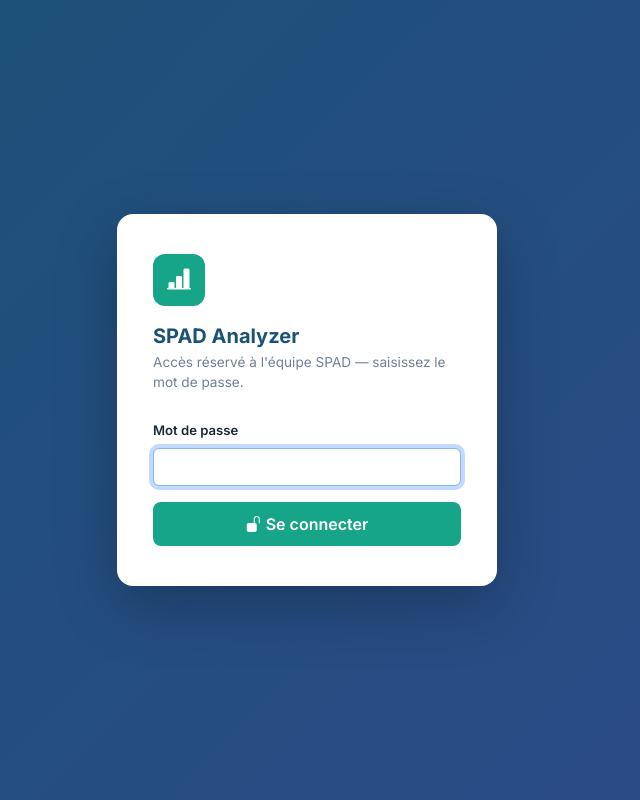
After one commit to kjmb2006-cmyk/spad-phakts-analyzer, a Flask app: template analyzer/templates/login.html in a window 1280 px wide. The commit adds this page. Shown: the whole page, without its empty margins (333-973 px from the left). Run offline with Flask 3, Linux system fonts and the light colour scheme; the template is opened without the code that fills it, so the values that code supplies are empty; some libraries are stand-ins or nearby versions.

Commit message:
Feature: authentification par mot de passe + config de déploiement Render
L'app Flask (SPAD Analyzer) n'avait aucun contrôle d'accès — sûr en usage
desktop local (seul l'OS protège 127.0.0.1) mais inacceptable dès qu'elle
est exposée sur une URL publique. Ajoute :

- une gate d'authentification (ANALYZER_PASSWORD) activée uniquement si la
  variable d'environnement est définie — comportement desktop local inchangé
  par défaut ;
- un avertissement au démarrage si ANALYZER_PASSWORD est défini sans
  SECRET_KEY dédiée (la valeur par défaut codée dans config.py est visible
  dans le dépôt Git, donc pas secrète) ;
- render.yaml + DEPLOIEMENT_RENDER.md pour déployer uniquement ce module sur
  Render (gratuit, sans carte bancaire) via gunicorn, déjà présent dans
  requirements.txt.

Validé : gate testée avec et sans mot de passe configuré (comportement local
préservé), cycle login/logout, et smoke-test de la commande gunicorn de
production exacte (gunicorn app:app) utilisée par render.yaml.

```diff
--- a/analyzer/app.py
+++ b/analyzer/app.py
@@ -44,6 +44,14 @@ app.config.from_object(Config)
 os.makedirs(app.config['UPLOAD_FOLDER'], exist_ok=True)
 os.makedirs(app.config['REPORTS_FOLDER'], exist_ok=True)
 
+if os.environ.get('ANALYZER_PASSWORD') and not os.environ.get('SECRET_KEY'):
+    print(
+        "\n⚠️  ANALYZER_PASSWORD est défini mais SECRET_KEY ne l'est pas — "
+        "les sessions utilisent la clé par défaut du code source (non secrète). "
+        "Définissez SECRET_KEY (valeur aléatoire) dans les variables d'environnement "
+        "avant toute mise en production.\n"
+    )
+
 
 # ── Gestionnaire d'erreur 500 — affiche le traceback complet ─────────────────
 import traceback
@@ -83,6 +91,49 @@ def favicon():
         '</svg>'
     )
     return Response(svg, mimetype='image/svg+xml')
+
+
+# ─── Authentification (mot de passe partagé) ──────────────────────────────────
+#
+# En local (poste de l'utilisateur), l'accès est déjà restreint par le système
+# d'exploitation : seule la personne devant la machine peut atteindre 127.0.0.1.
+# Dès que l'app est hébergée sur une URL publique (ex. Render), ce n'est plus
+# vrai — d'où ce verrou, activé uniquement si ANALYZER_PASSWORD est défini
+# (donc sans impact sur l'usage desktop local existant tant que la variable
+# n'est pas positionnée).
+ANALYZER_PASSWORD = os.environ.get('ANALYZER_PASSWORD', '').strip()
+
+
+@app.before_request
+def require_login():
+    if not ANALYZER_PASSWORD:
+        return  # pas de mot de passe configuré : gate désactivée (usage desktop local)
+    if request.endpoint in ('login', 'static', 'favicon'):
+        return
+    if request.path.startswith('/static/'):
+        return
+    if not session.get('authenticated'):
+        return redirect(url_for('login', next=request.path))
+
+
+@app.route('/login', methods=['GET', 'POST'])
+def login():
+    if not ANALYZER_PASSWORD:
+        return redirect(url_for('index'))
+    error = None
+    if request.method == 'POST':
+        if request.form.get('password', '') == ANALYZER_PASSWORD:
+            session['authenticated'] = True
+            session.permanent = True
+            return redirect(request.args.get('next') or url_for('index'))
+        error = 'Mot de passe incorrect.'
+    return render_template('login.html', error=error)
+
+
+@app.route('/logout')
+def logout():
+    session.pop('authenticated', None)
+    return redirect(url_for('login'))
 
 
 def allowed_file(filename):
--- a/analyzer/config.py
+++ b/analyzer/config.py
@@ -9,6 +9,12 @@ USER_DATA_DIR = os.environ.get('SPAD_USER_DATA_DIR') or os.path.join(BASE_DIR, '
 
 
 class Config:
+    # En local, une valeur par défaut suffit (le seul verrou d'accès est déjà
+    # le système d'exploitation). Dès que l'app est exposée publiquement
+    # (ex. Render), SECRET_KEY doit être définie via une variable d'environnement
+    # réellement aléatoire — sinon les sessions (dont l'authentification, voir
+    # app.py) peuvent être falsifiées par quiconque connaît la valeur par défaut
+    # codée ici, qui est visible dans le dépôt Git.
     SECRET_KEY = os.environ.get('SECRET_KEY', 'spad-analyzer-2024-secret')
     UPLOAD_FOLDER = os.path.join(USER_DATA_DIR, 'uploads')
     REPORTS_FOLDER = os.path.join(USER_DATA_DIR, 'reports')
--- /dev/null
+++ b/analyzer/templates/login.html
@@ -0,0 +1,61 @@
+<!doctype html>
+<html lang="fr">
+<head>
+  <meta charset="utf-8">
+  <meta name="viewport" content="width=device-width, initial-scale=1">
+  <title>Connexion — SPAD Analyzer</title>
+  <link rel="stylesheet" href="https://cdn.jsdelivr.net/npm/bootstrap@5.3.3/dist/css/bootstrap.min.css">
+  <link rel="stylesheet" href="https://cdn.jsdelivr.net/npm/bootstrap-icons@1.11.3/font/bootstrap-icons.css">
+  <link rel="preconnect" href="https://fonts.googleapis.com">
+  <link href="https://fonts.googleapis.com/css2?family=Inter:wght@400;500;600;700&display=swap" rel="stylesheet">
+  <style>
+    :root {
+      --navy: #1A5276; --teal: #17A589; --bg: #F0F4F8; --text: #1C2833; --muted: #718096;
+    }
+    body {
+      font-family: 'Inter', sans-serif;
+      background: linear-gradient(135deg, var(--navy) 0%, #2E4A8A 100%);
+      min-height: 100vh;
+      display: flex; align-items: center; justify-content: center;
+      margin: 0;
+    }
+    .login-card {
+      background: #fff; border-radius: 16px; padding: 40px 36px;
+      width: 100%; max-width: 380px;
+      box-shadow: 0 20px 60px rgba(0,0,0,.25);
+    }
+    .login-logo {
+      width: 52px; height: 52px; background: var(--teal); border-radius: 12px;
+      display: flex; align-items: center; justify-content: center;
+      font-size: 24px; color: #fff; margin-bottom: 18px;
+    }
+    .login-card h1 { font-size: 1.25rem; font-weight: 700; color: var(--navy); margin-bottom: 4px; }
+    .login-card p.subtitle { color: var(--muted); font-size: .85rem; margin-bottom: 24px; }
+    .btn-login {
+      background: var(--teal); color: #fff; font-weight: 600; border-radius: 8px;
+      width: 100%; padding: 10px 0; border: none;
+    }
+    .btn-login:hover { background: #148f77; color: #fff; }
+    .form-label { font-size: .82rem; font-weight: 600; color: var(--text); }
+  </style>
+</head>
+<body>
+  <div class="login-card">
+    <div class="login-logo"><i class="bi bi-bar-chart-line-fill"></i></div>
+    <h1>SPAD Analyzer</h1>
+    <p class="subtitle">Accès réservé à l'équipe SPAD — saisissez le mot de passe.</p>
+
+    {% if error %}
+    <div class="alert alert-danger py-2 small" role="alert">{{ error }}</div>
+    {% endif %}
+
+    <form method="post">
+      <div class="mb-3">
+        <label class="form-label" for="password">Mot de passe</label>
+        <input type="password" class="form-control" id="password" name="password" autofocus required>
+      </div>
+      <button type="submit" class="btn btn-login"><i class="bi bi-unlock-fill me-1"></i>Se connecter</button>
+    </form>
+  </div>
+</body>
+</html>
```
Also changed, not shown: DEPLOIEMENT_RENDER.md (added, +69 -0 lines), analyzer/templates/base.html (+7 -0 lines), render.yaml (added, +25 -0 lines), 1 other file.
